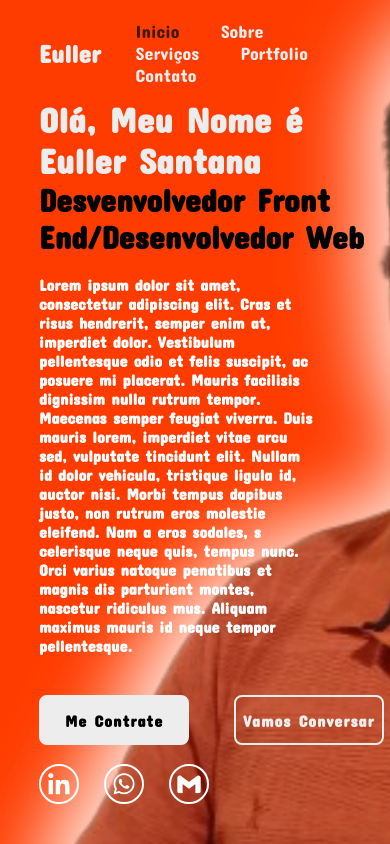
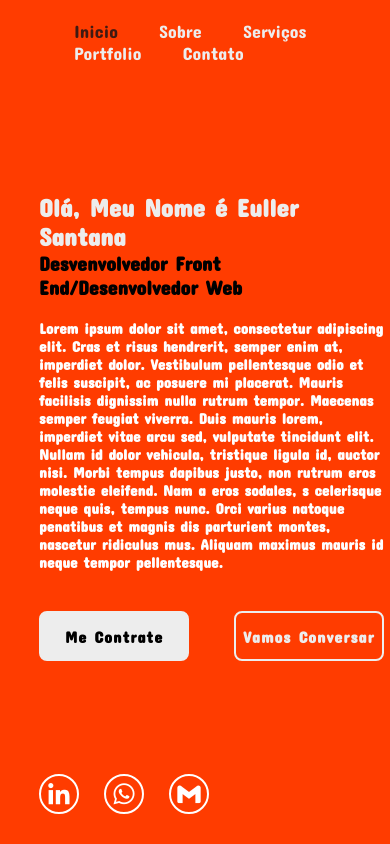
Before and after one commit to EullerSC/EullerSC.github.io, a plain HTML site: page index.html in a window 390 px wide. Drawn offline with nearby package versions, Linux system fonts and the light colour scheme.

Commit message:
Add files via upload

```diff
--- a/css/style.css
+++ b/css/style.css
@@ -151,6 +151,7 @@ body{
     display: flex;
     justify-content: space-between;
 
+
 }
 
 
@@ -170,6 +171,7 @@ body{
     z-index: 1;
     overflow: hidden;
     transition: .5s;
+
 }
 
 .home-contacts a:hover{
@@ -208,3 +210,62 @@ body{
 background: rgb(255, 60, 0);
 opacity: .8;
 }
+
+
+
+@media only screen and (max-width:600px) {
+
+    section.home .home-imghover{
+        display: none;
+    }
+
+    section.home{
+        background: none;
+    }
+
+    body{
+        width: 100%;
+        background: rgb(255, 60, 0);
+     }
+
+
+
+    header.header .navbar{
+        display: block;
+        z-index: 2;
+
+    }
+
+    header.header .logo{
+        display: none;
+    }
+
+
+
+    section.home .home-content{
+        margin-top: 10px;
+
+    }
+
+    section.home .home-content h1{
+        font-size: 25px;
+    }
+
+    section.home .home-content h3{
+        font-size: 20px;
+    }
+    section.home .home-content p{
+        width: 100%;
+        font-size: 15px;
+    }
+
+    section.home .home-contacts{
+        bottom: 30px;
+    }
+
+
+
+
+
+
+}
```
